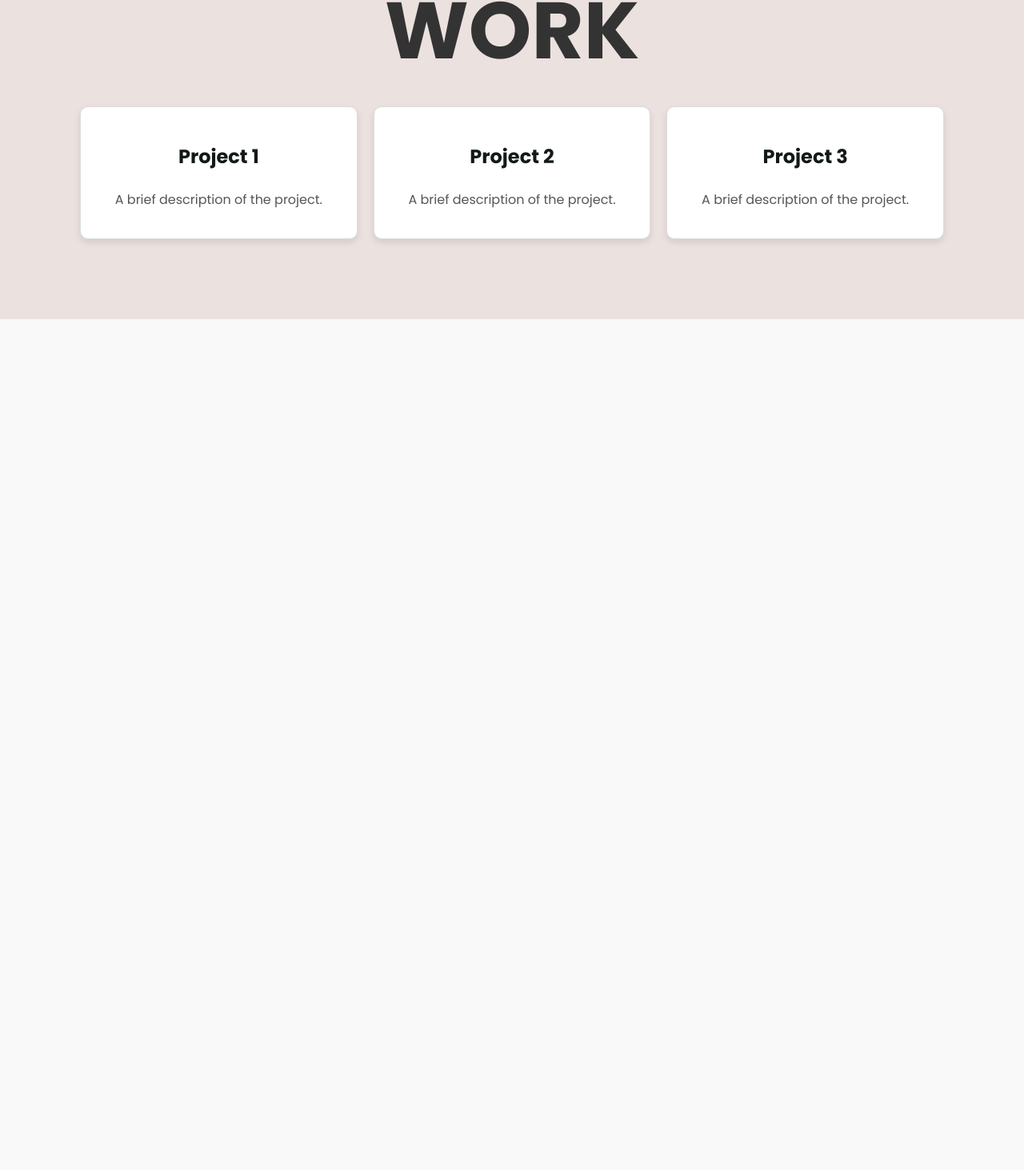
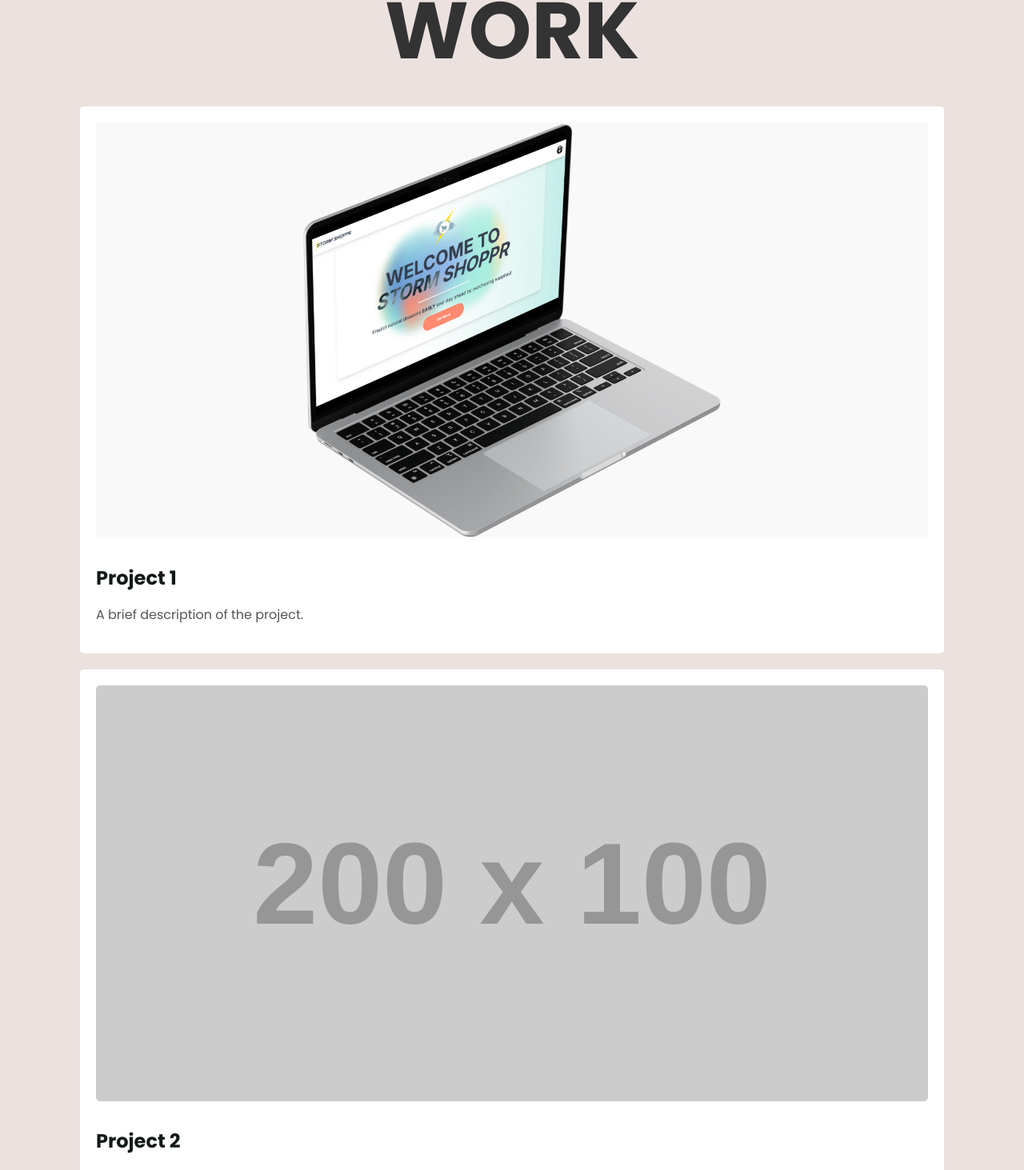
Before and after one commit to annabelenko/personal-website-react, a React (Create React App) app: page / in a window 1280 px wide. Shown: the part 912-2375 px from the top of the page at 80% size. Before the commit the page ends 1331 px from the top, so only its background shows below. Built offline with nearby package versions, Linux system fonts and the light colour scheme.

Commit message:
Added Work Section

```diff
--- a/src/components/Projects.css
+++ b/src/components/Projects.css
@@ -16,7 +16,7 @@
   /* Grid to display projects */
   .projects-grid {
     display: grid;
-    grid-template-columns: repeat(auto-fit, minmax(300px, 1fr)); /* Responsive grid */
+    grid-template-columns: repeat(auto-fit, minmax(1000px, 1fr)); /* Responsive grid */
     gap: 20px;
     justify-content: center;
     align-items: start;
@@ -25,22 +25,23 @@
   /* Individual project card */
   .project-card {
     background-color: #ffffff;
-    border: 1px solid #ddd;
-    border-radius: 10px;
+    border-radius: 5px;
     padding: 20px;
-    box-shadow: 0 4px 8px rgba(0, 0, 0, 0.1);
-    transition: transform 0.3s, box-shadow 0.3s;
+    text-align: left;
   }
 
-  .project-card:hover {
-    transform: translateY(-5px);
-    box-shadow: 0 8px 16px rgba(0, 0, 0, 0.2);
+  .project-card img {
+    width: 100%;
+    height: auto;
+    border-radius: 5px;
+    margin-bottom: 15px;
   }
 
   .project-card h3 {
     font-family: 'Poppins', sans-serif;
     font-size: 1.5rem;
     color: #131919; /* Match color theme */
+    margin: 10px 0;
   }
 
   .project-card p {
--- a/src/components/Projects.js
+++ b/src/components/Projects.js
@@ -1,6 +1,9 @@
 // src/components/Projects.js
 import React from "react";
 import "./Projects.css";
+
+// Import local image
+import project1 from "../assets/project1.png";
 
 export const Projects = () => {
   return (
@@ -8,14 +11,30 @@ export const Projects = () => {
       <h2 className="projects-title">WORK</h2>
       <div className="projects-grid">
         <div className="project-card">
+          {/* Use imported image */}
+          <img
+            src={project1}
+            alt="Project 1"
+            className="project-image"
+          />
           <h3>Project 1</h3>
           <p>A brief description of the project.</p>
         </div>
         <div className="project-card">
+          <img
+            src="https://via.placeholder.com/200x100"
+            alt="Project 2"
+            className="project-image"
+          />
           <h3>Project 2</h3>
           <p>A brief description of the project.</p>
         </div>
         <div className="project-card">
+          <img
+            src="https://via.placeholder.com/200x100"
+            alt="Project 3"
+            className="project-image"
+          />
           <h3>Project 3</h3>
           <p>A brief description of the project.</p>
         </div>
```
Also changed, not shown: src/assets/project1.png (added).
